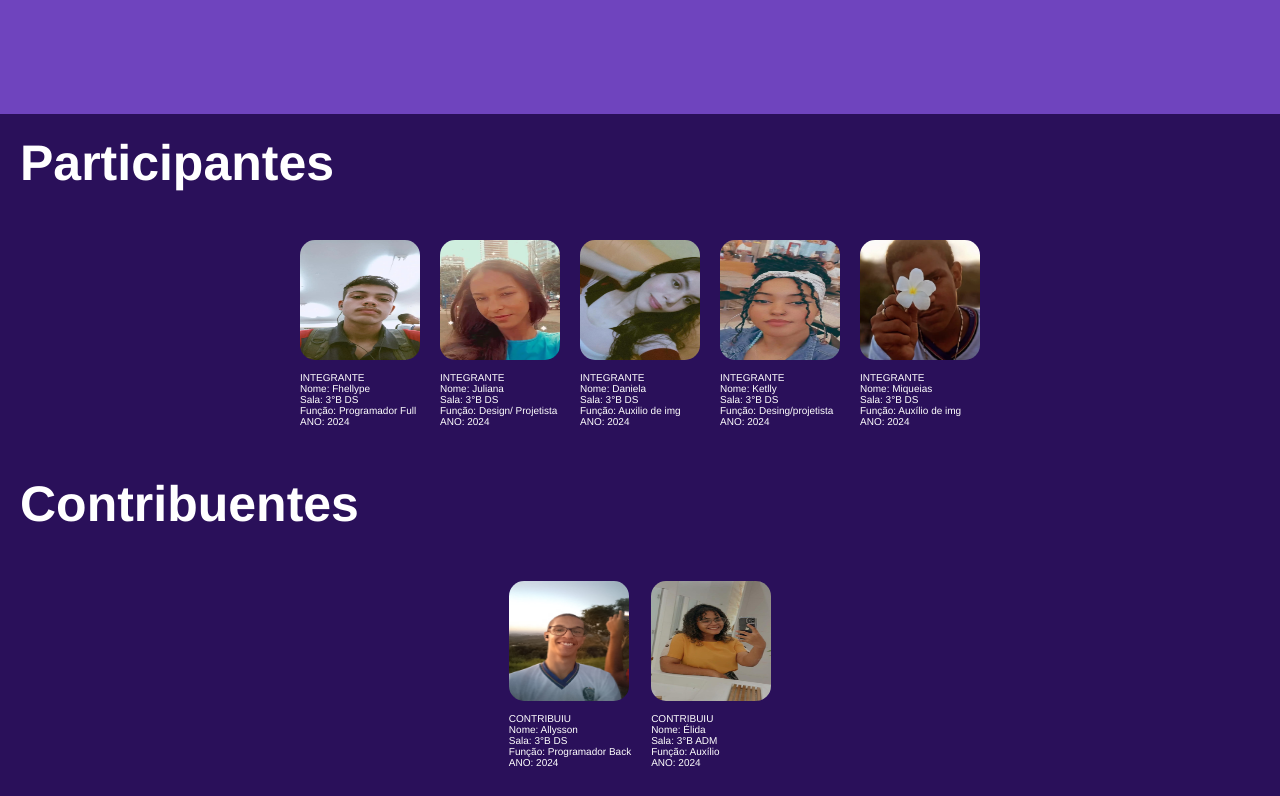
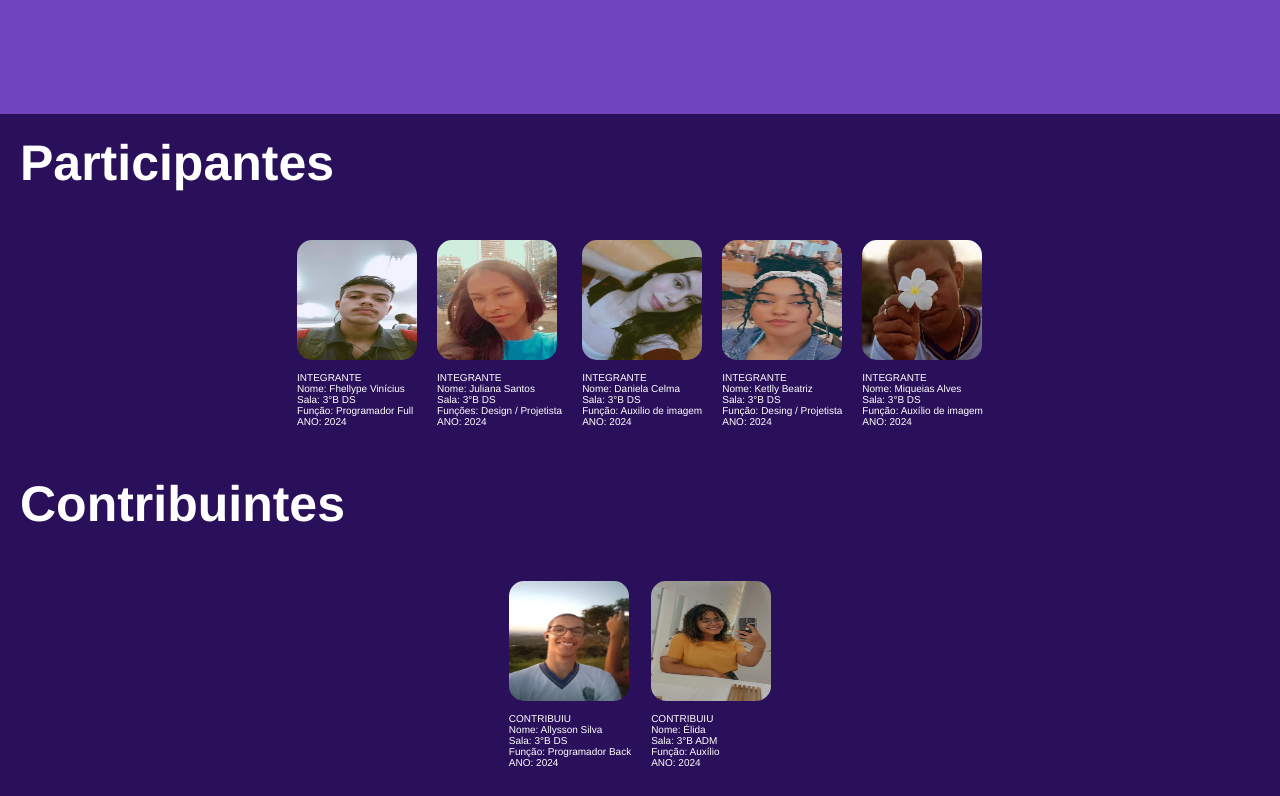
Before and after one commit to Madarinha-dev/commit, a Flask app: page /desafios in a window 1280 px wide. Shown: the part 1120-1916 px from the top of the page. Run offline with Flask 3, Linux system fonts and the light colour scheme; the visitor is signed in with stand-in values (Sample User, id 1).

Commit message:
versão atual
.

```diff
--- a/app.py
+++ b/app.py
@@ -344,44 +344,59 @@ def direcao():
     cursor = conexao.cursor()
     direcao = request.form['sala']
     senha = request.form['senha']
-    print(direcao)
-    comando = '''
-select * from  senhaa where sala=? and senha=?
+    comando='''
+SELECT * FROM senhaa WHERE sala=?
 '''
-    cursor.execute(comando,[direcao,senha])
-    lista = cursor.fetchall()
+    cursor.execute(comando, [direcao])
     conexao.commit()
-    print(lista)
-    lista = str(lista)
-    lista=lista.replace("[","").replace("]","").replace("(","").replace(")","")
-    lista = list(lista)
+    lista=cursor.fetchall()
     print(lista)
 
-    if direcao=="administrador":
-        cursor.execute(comando,[direcao,senha])
-        lista = cursor.fetchall()
 
 
+    if direcao=="administrador":
+        comando='''
+SELECT * FROM senhaa WHERE sala= administrador and sala=?
+'''
+        cursor.execute(comando, [senha])
+        conexao.commit()
+        lista=cursor.fetchall()
+        print(lista)
         if len(lista)>0:
-            session["adm"]=direcao
             return render_template("administrador.html")
-        else:
-            return redirect("/login")
 
 
-    elif direcao != "admnistrador":
-        cursor.execute(comando,[direcao,senha])
-        lista = cursor.fetchall()
 
 
-        if len(lista)>0:
-            session["aluno"]=direcao
-            # if "aluno" in session
-            return render_template("desafios.html")
-        else:
-            return redirect("/login")
-    else:
-        return redirect('/login')
+    # return print("direção: ", direcao), print("senha: ", senha) ,print("Lista: ", lista)
+
+
+
+    # if direcao=="administrador":
+    #     cursor.execute(comando,[direcao,senha])
+    #     lista = cursor.fetchall()
+
+
+    #     if len(lista)>0:
+    #         session["adm"]=direcao
+    #         return render_template("administrador.html")
+    #     else:
+    #         return redirect("/login")
+
+
+    # elif direcao != "administrador":
+    #     cursor.execute(comando,[direcao,senha])
+    #     lista = cursor.fetchall()
+
+
+    #     if len(lista)>0:
+    #         session["aluno"]=direcao
+    #         # if "aluno" in session
+    #         return render_template("desafios.html")
+    #     else:
+    #         return redirect("/login")
+    # else:
+    #     return redirect('/login')
 
 
 @app.route('/processamento', methods=['post'])
--- a/templates/desafios.html
+++ b/templates/desafios.html
@@ -256,6 +256,22 @@
             border-radius: 10px;
         }
 
+        #placar {
+            background-color: #2A105A;
+            margin-top: 20px;
+            margin-left: 10px;
+            margin-right: 15px;
+            height: 300px;
+            border-radius: 40px;
+        }
+
+        #titulo-placar {
+            color:white;
+            text-align: center;
+            font-size: 30px;
+
+        }
+
 
     </style>
 </head>
@@ -279,6 +295,10 @@
         <a href="/x1"><img src="/static/img/imagens/x1.png" alt=""></a>
         <a href="/ordem"><img src="/static/img/imagens/ordem-da-fenix.png" alt=""></a>
     </div>
+
+    <!-- <div id="placar">
+        <p id="titulo-placar">Placar Geral</p>
+    </div> -->
 
 
     <p style="
@@ -328,6 +348,10 @@
         </div>
     </div>
 
+    <!-- <div id="placar">
+        <p id="titulo-placar">Placar</p>
+    </div> -->
+
 
     <footer style="
     margin-left: 0px;
@@ -340,7 +364,7 @@
                     <span>
                         <img src="/static/img/imagens/Fhellype.jpeg" alt=""><br>
                         <span>INTEGRANTE</span><br>
-                        <span>Nome: Fhellype</span><br>
+                        <span>Nome: Fhellype Vinícius</span><br>
                         <span>Sala: 3°B DS</span><br>
                         <span>Função: Programador Full</span><br>
                         <span>ANO: 2024</span>
@@ -353,9 +377,9 @@
                     <span>
                         <img src="/static/img/imagens/Juliana.jpeg" alt=""><br>
                         <span>INTEGRANTE</span><br>
-                        <span>Nome: Juliana</span><br>
+                        <span>Nome: Juliana Santos</span><br>
                         <span>Sala: 3°B DS</span><br>
-                        <span>Função: Design/ Projetista</span><br>
+                        <span>Funções: Design / Projetista</span><br>
                         <span>ANO: 2024</span>
                     </span>
                 </a>
@@ -366,9 +390,9 @@
                     <span>
                         <img src="/static/img/imagens/Dani30-04.jpeg" alt=""><br>
                         <span>INTEGRANTE</span><br>
-                        <span>Nome: Daniela</span><br>
+                        <span>Nome: Daniela Celma</span><br>
                         <span>Sala: 3°B DS</span><br>
-                        <span>Função: Auxilio de img</span><br>
+                        <span>Função: Auxilio de imagem </span><br>
                         <span>ANO: 2024</span>
                     </span>
                 </a>
@@ -379,9 +403,9 @@
                     <span>
                         <img src="/static/img/imagens/Ketlly.jpeg" alt=""><br>
                         <span>INTEGRANTE</span><br>
-                        <span>Nome: Ketlly</span><br>
+                        <span>Nome: Ketlly Beatriz</span><br>
                         <span>Sala: 3°B DS</span><br>
-                        <span>Função: Desing/projetista</span><br>
+                        <span>Função: Desing / Projetista</span><br>
                         <span>ANO: 2024</span>
                     </span>
                 </a>
@@ -392,16 +416,16 @@
                     <span>
                         <img src="/static/img/imagens/Miqueas.jpeg" alt=""><br>
                         <span>INTEGRANTE</span><br>
-                        <span>Nome: Miqueias</span><br>
+                        <span>Nome: Miqueias Alves</span><br>
                         <span>Sala: 3°B DS</span><br>
-                        <span>Função: Auxílio de img</span><br>
+                        <span>Função: Auxílio de imagem</span><br>
                         <span>ANO: 2024</span>
                     </span>
                 </a>
             </p>
 
         </div>
-        <h2>Contribuentes</h2>
+        <h2>Contribuintes</h2>
         <div class="bairro">
 
 
@@ -410,7 +434,7 @@
                     <span>
                         <img src="/static/img/imagens/Allysson.jpeg" alt=""><br>
                         <span>CONTRIBUIU</span><br>
-                        <span>Nome: Allysson</span><br>
+                        <span>Nome: Allysson Silva</span><br>
                         <span>Sala: 3°B DS</span><br>
                         <span>Função: Programador Back</span><br>
                         <span>ANO: 2024</span>
@@ -424,7 +448,7 @@
                     <span>
                         <img src="/static/img/imagens/Élida.jpeg" alt=""><br>
                         <span>CONTRIBUIU</span><br>
-                        <span>Nome: Élida</span><br>
+                        <span>Nome: Élida </span><br>
                         <span>Sala: 3°B ADM</span><br>
                         <span>Função: Auxílio</span><br>
                         <span>ANO: 2024</span>
```
Also changed, not shown: notas.txt (+11 -8 lines), templates/ju.html (deleted, +0 -77 lines), banco1.db.
